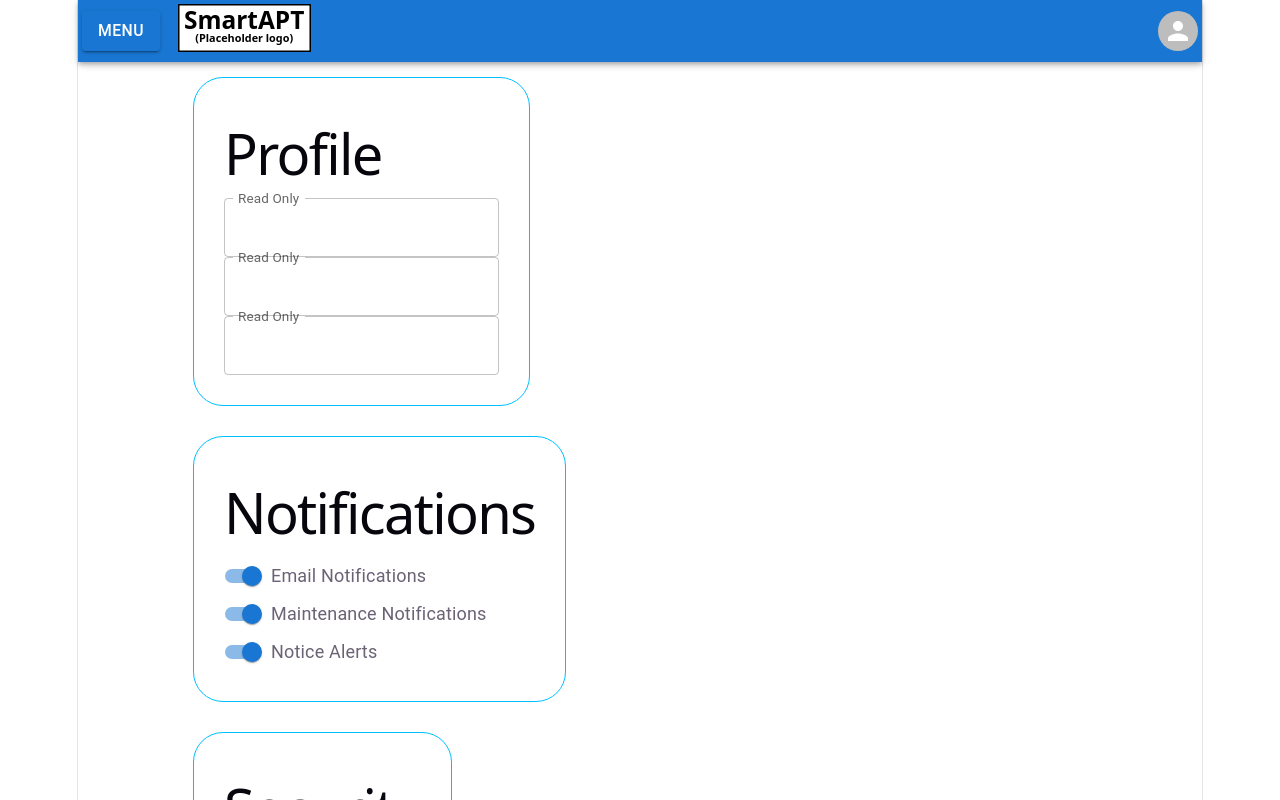
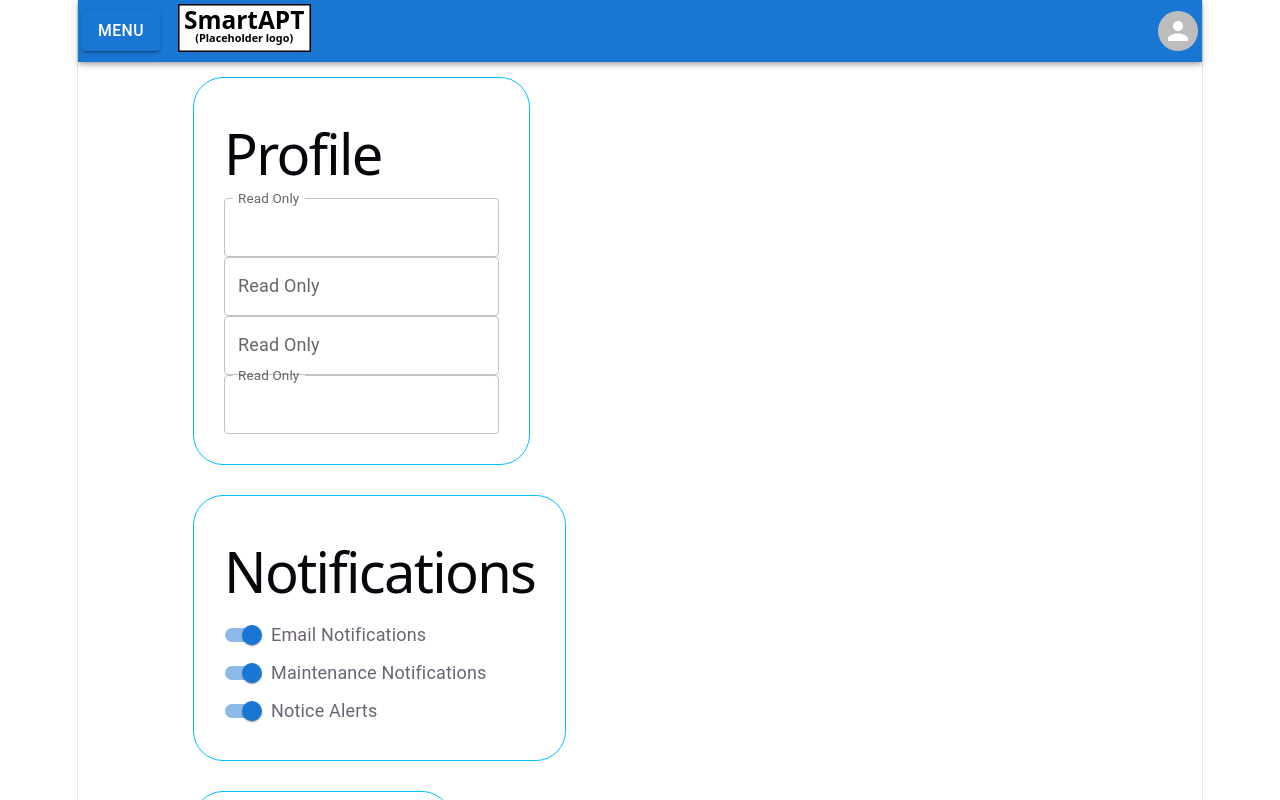
Before and after one commit to SevereWXJames/dormitory-managment-project, a React (Vite) app in the folder frontend/: page /settings in a window 1280 px wide. Shown: the top 800 px of the page. Built offline with nearby package versions, Linux system fonts and the light colour scheme.

Commit message:
Fixed bug where can make bookings without enough credits

```diff
--- a/frontend/src/components/common/LoginForm.tsx
+++ b/frontend/src/components/common/LoginForm.tsx
@@ -2,6 +2,7 @@ import { Button, FormControl, IconButton, InputAdornment, InputLabel, OutlinedIn
 import { useState } from "react";
 import { useNavigate } from "react-router-dom";
 import { logIn } from "../../context/authenticationSlice";
+import {useDispatch} from "react-redux";
 
 /**
  * React component for the login form, including e-mail and password fields,
@@ -23,6 +24,7 @@ export function LoginForm() {
 	const [showPassword, setShowPassword] = useState(false);
 	const [email, setEmail] = useState("");
 	const [password, setPassword] = useState("");
+    const dispatch = useDispatch();
 
 	const handleClickShowPassword = () => setShowPassword((show) => !show);
 
@@ -43,7 +45,7 @@ export function LoginForm() {
 	 * over for authentication.
 	 */
 	const handleLogIn = () => {
-		logIn({username, email, password});
+		dispatch(logIn([username, email, password]));
 		navigate("/dashboard");
 	}
 
--- a/frontend/src/components/common/LogoutDialog.tsx
+++ b/frontend/src/components/common/LogoutDialog.tsx
@@ -2,12 +2,24 @@ import Button from '@mui/material/Button';
 import Dialog from '@mui/material/Dialog';
 import DialogActions from '@mui/material/DialogActions';
 import DialogTitle from '@mui/material/DialogTitle';
+import {useDispatch} from "react-redux";
+import {logOut} from "../../context/authenticationSlice.ts";
+import {useNavigate} from "react-router-dom";
 
 export type LogoutDialogProps = {
     open: boolean,
     onClose: () => void,
 }
 export function LogoutDialog({open, onClose} : LogoutDialogProps) {
+    const dispatch = useDispatch();
+    const navigate = useNavigate();
+
+    const onSubmit = ()=>{
+        dispatch(logOut());
+        onClose();
+        navigate("/login");  // redirect here
+    }
+
     return (
         <>
             <Dialog
@@ -24,7 +36,7 @@ export function LogoutDialog({open, onClose} : LogoutDialogProps) {
                     <Button onClick={onClose} autoFocus>
                         Cancel
                     </Button>
-                    <Button onClick={onClose}>Yes, log out</Button>
+                    <Button onClick={onSubmit}>Yes, log out</Button>
                 </DialogActions>
             </Dialog>
         </>
--- a/frontend/src/components/residents/laundryBookings/reservationForm/DatePicker.tsx
+++ b/frontend/src/components/residents/laundryBookings/reservationForm/DatePicker.tsx
@@ -12,6 +12,7 @@ export default function BasicDatePicker({onChange}: BasicTimePickerProps) {
         <LocalizationProvider dateAdapter={AdapterDayjs}>
             <DatePicker label="Basic date picker"
                         onChange={onChange}
+                        disablePast
                         slotProps={{textField: {required: true}}}/>
         </LocalizationProvider>
     );
--- a/frontend/src/components/residents/laundryBookings/reservationForm/reservationUtils.tsx
+++ b/frontend/src/components/residents/laundryBookings/reservationForm/reservationUtils.tsx
@@ -1,4 +1,4 @@
-import type { Dayjs } from "dayjs";
+import dayjs, { type Dayjs } from "dayjs";
 import type {Booking} from "../../../../types/residents/types.tsx";
 
 interface CreateBookingParams {
@@ -20,3 +20,27 @@ export function createBooking({ machine, eventName, startTime, date, userId }: C
         date: date?.toISOString() ?? ""
     };
 }
+export type hasEnoughCreditsProps = {
+    cost: number,
+    balance: number
+}
+export function hasEnoughCredits({cost,balance}: hasEnoughCreditsProps):boolean{
+    return balance - cost >= 0;
+}
+
+/*Generated with Claude*/
+// reservationUtils.ts
+export function hasConflict(newStart: string, machineId: string, bookings: Booking[]): boolean {
+    const newStartTime = dayjs(newStart);
+    const newEndTime = newStartTime.add(1, "hour");
+
+
+    return bookings
+        .filter(b => b.serviceId === machineId)
+        .some(b => {
+            const existingStart = dayjs(b.startTime);
+            const existingEnd = existingStart.add(1, "hour");
+
+            return newStartTime.isBefore(existingEnd) && newEndTime.isAfter(existingStart);
+        });
+}
--- a/frontend/src/components/residents/laundryBookings/reservationForm/useReservationForm.tsx
+++ b/frontend/src/components/residents/laundryBookings/reservationForm/useReservationForm.tsx
@@ -3,10 +3,11 @@ import { useState } from "react";
 import {useDispatch, useSelector} from "react-redux";
 import type { Dayjs } from "dayjs";
 import type { SelectChangeEvent } from "@mui/material/Select";
-import { addBooking } from "../../../../context/residents/bookingsSlice";
-import { createBooking } from "./reservationUtils";
+import {addBooking, getAllBookings} from "../../../../context/residents/bookingsSlice";
+import {createBooking, hasConflict, hasEnoughCredits} from "./reservationUtils";
 import {getUsername} from "../../../../context/authenticationSlice.ts";
-import {removeCredits} from "../../../../context/residents/creditsSlice.ts";
+import {getCreditsCents, removeCredits} from "../../../../context/residents/creditsSlice.ts";
+import type {Booking} from "../../../../types/residents/types.tsx";
 
 export function useReservationForm() {
     const [eventName, setEventName] = useState("");
@@ -16,6 +17,8 @@ export function useReservationForm() {
     const userId = useSelector(getUsername);
 
     const dispatch = useDispatch();
+    const bookings: Booking[] = useSelector(getAllBookings);
+    const balance = useSelector(getCreditsCents);
 
     const handleMachineChange = (event: SelectChangeEvent) => {
         setMachine(event.target.value as string);
@@ -23,9 +26,22 @@ export function useReservationForm() {
 
     const handleSubmit = () => {
         if (!startTime || !date || eventName === "" || machine === "") return;  // guard here
+        const isoStart = startTime.toISOString();
+
+        if (hasConflict(isoStart, machine, bookings)) {
+            alert("This time slot is already booked for this machine.");
+            return;
+        }
+
+        const cost: number = 100;
+        if(!hasEnoughCredits({balance, cost})){
+            alert("You do not have enough credits");
+            return;
+        }
+
         const booking = createBooking({ machine,eventName, startTime, date, userId});
         dispatch(addBooking(booking));
-        dispatch(removeCredits(1));
+        dispatch(removeCredits(cost));
     };
 
     return {
--- a/frontend/src/context/authenticationSlice.ts
+++ b/frontend/src/context/authenticationSlice.ts
@@ -1,5 +1,6 @@
 import { createSlice } from '@reduxjs/toolkit';
 import type { AuthenticationState } from '../app/types';
+import type {RootState} from "./store.ts";
 
 type AuthenticationSliceState = {
 	authenticationState: AuthenticationState,
@@ -44,16 +45,16 @@ export const authenticationSlice = createSlice({
 
 export const { logIn, logOut } = authenticationSlice.actions;
 
-export const getEmail = (state: AuthenticationSliceState) => {
-	return state.email;
+export const getEmail = (state: RootState) => {
+    return state.authentication.email;
 }
 
-export const getUsername = (state: AuthenticationSliceState) => {
-    return state.username;
+export const getUsername = (state: RootState) => {
+    return state.authentication.email;
 }
 
-export const getAuthenticationState = (state: AuthenticationSliceState) => {
-	return state.authenticationState;
+export const getAuthenticationState = (state: RootState) => {
+	return state.authentication.email;
 }
 
 export default authenticationSlice.reducer;
--- a/frontend/src/pages/common/residents/dashboard/static/SettingsPage.tsx
+++ b/frontend/src/pages/common/residents/dashboard/static/SettingsPage.tsx
@@ -1,14 +1,17 @@
 import {CommonFrame} from "../../../../../components/common/CommonFrame.tsx";
 import {FormControlLabel, FormGroup, Switch, TextField} from "@mui/material";
+import {useSelector} from "react-redux";
+import {getEmail, getUsername} from "../../../../../context/authenticationSlice.ts";
 
 
 export type FieldProps = {
     input: string
 }
 export type ProfileFieldProps = {
-    name: string,
-    email: string,
-    phone: string
+    name: string;
+    username: string;
+    email: string;
+    phone: string;
 }
 
 export function NotificationControls() {
@@ -40,10 +43,11 @@ export function ProfileField({input}: FieldProps) {
     )
 }
 
-export function ProfileFields({name, email, phone}: ProfileFieldProps) {
+export function ProfileFields({name, username, email, phone}: ProfileFieldProps) {
     return (
         <div>
             <ProfileField input={name}/>
+            <ProfileField input={username}/>
             <ProfileField input={email}/>
             <ProfileField input={phone}/>
         </div>
@@ -51,7 +55,10 @@ export function ProfileFields({name, email, phone}: ProfileFieldProps) {
 }
 
 export function SettingsPage() {
-    const user: ProfileFieldProps = {name: "Lem Lemmings", email: "lemmings@gmail.com", phone: "12345678"};
+    const email = useSelector(getEmail);
+    const username = useSelector(getUsername);
+    console.log("email:", email, "username:", username);
+    const user: ProfileFieldProps = {name: "Lem Lemmings", username, email, phone: "12345678"};
     return (
         <div>
             <CommonFrame commonFrameType={"RESIDENT"}/>
@@ -60,6 +67,7 @@ export function SettingsPage() {
                     <div className={"profile-settings"}>
                         <h1>Profile</h1>
                         <ProfileFields name={user.name}
+                                       username={user.username}
                                        email={user.email} phone={user.phone}/>
                     </div>
                     <div className={"notifications-settings"}>
```
